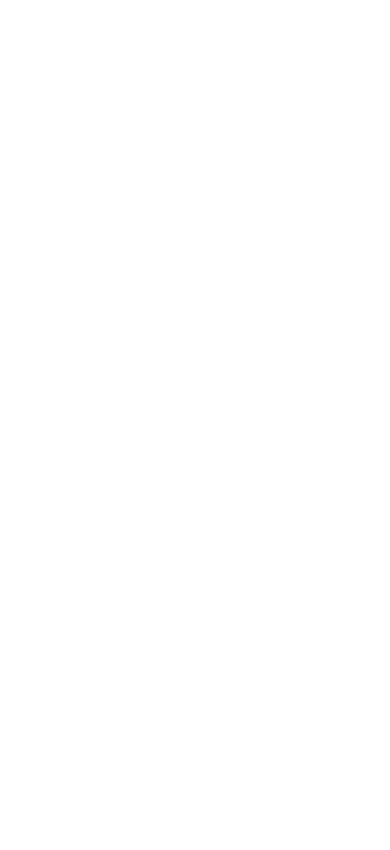
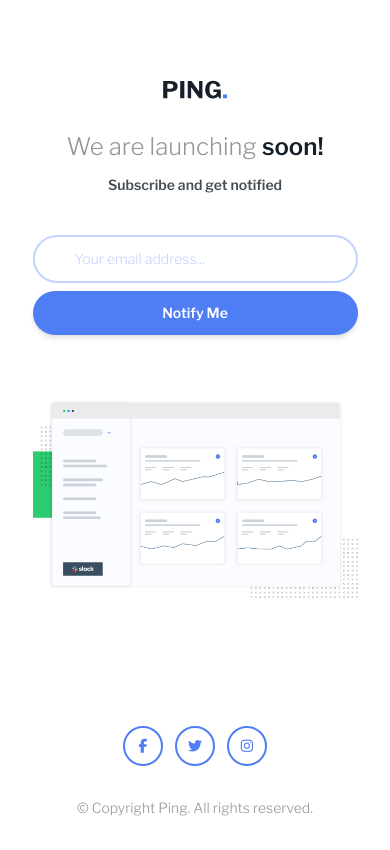
Before and after one commit to john-k-phillips/fm-ping-coming-soon-page, a website built with Vite: page index.html in a window 390 px wide. Built offline with nearby package versions, Linux system fonts and the light colour scheme.

Commit message:
Mobile layout finished with tailwind.

```diff
--- a/index.html
+++ b/index.html
@@ -6,12 +6,52 @@
   <meta name="viewport" content="width=device-width, initial-scale=1.0">
 
   <link rel="icon" type="image/png" sizes="32x32" href="./images/favicon-32x32.png">
+  <script src="https://kit.fontawesome.com/c47db16e1a.js" crossorigin="anonymous"></script>
   <link rel="stylesheet" href="css/tailwind.css">
 
   <title>Frontend Mentor | Ping coming soon page</title>
 </head>
 
 <body>
+  <div class="flex flex-col items-center text-center w-10/12 m-auto">
+    <section class="mt-20">
+      <img class="w-3/12 m-auto" src="/images/logo.svg" alt="ping">
+      <h1 class="mt-8 text-gray text-2xl">We are launching <span class="text-darkBlue font-bold">soon!</span>
+      </h1>
+      <p class="mt-3 text-sm font-bold text-darkBlue opacity-80">Subscribe and get notified</p>
+    </section>
+
+    <form>
+      <input class="rounded-full border-paleBlue border-2 placeholder-paleBlue w-full text-sm p-3 pl-10 mt-10"
+        type="email" placeholder="Your email address..." required />
+      <button
+        class="rounded-full bg-blue p-3 w-full text-white text-sm font-bold mt-2 shadow-md mb-16 hover:opacity-80">Notify
+        Me</button>
+    </form>
+
+    <div>
+      <img src="images/illustration-dashboard.png" alt="">
+    </div>
+
+    <footer class="mt-32">
+      <div class="flex justify-center gap-3 h-auto">
+        <div
+          class="p-1 border-2 rounded-full border-blue grid place-items-center w-10 text-blue cursor-pointer hover:text-white hover:bg-blue">
+          <i class="fab fa-facebook-f text-sm"></i>
+        </div>
+        <div
+          class="p-2 border-2 rounded-full border-blue grid place-items-center w-10 text-blue cursor-pointer hover:text-white hover:bg-blue">
+          <i class="fab fa-twitter text-sm"></i>
+
+        </div>
+        <div
+          class="p-1 border-2 rounded-full border-blue grid place-items-center w-10 text-blue cursor-pointer hover:text-white hover:bg-blue">
+          <i class="fab fa-instagram text-sm"></i>
+        </div>
+      </div>
+      <p class="text-sm text-gray mt-8 mb-8">© Copyright Ping. All rights reserved.</p>
+    </footer>
+  </div>
 </body>
 
 </html>
--- a/tailwind.config.js
+++ b/tailwind.config.js
@@ -6,7 +6,7 @@ module.exports = {
       colors: {
         blue: "hsl(223, 87%, 63%)",
         paleBlue: "hsl(223, 100%, 88%)",
-        lightBlue: "hsl(354, 100%, 66%)",
+        lightRed: "hsl(354, 100%, 66%)",
         gray: "hsl(0, 0%, 59%)",
         darkBlue: "hsl(209, 33%, 12%)"
       }
```
